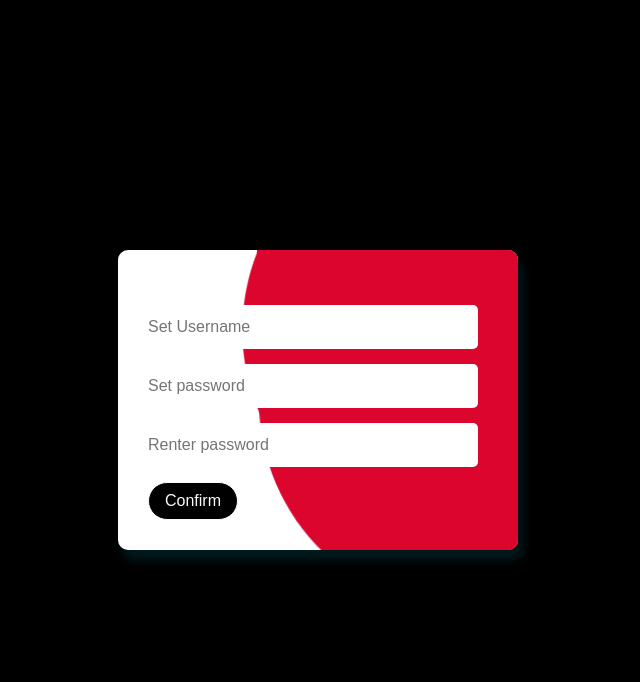
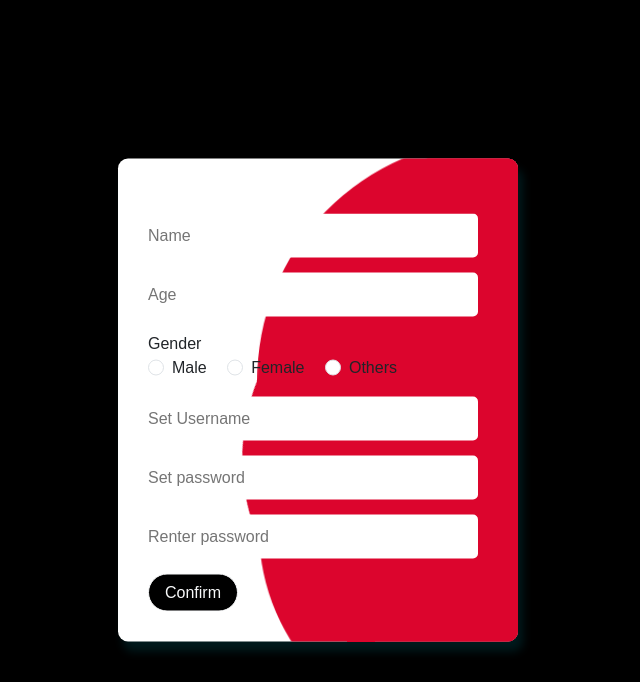
Before and after one commit to Erenyeager31/CrimeHotspotAnalysis, a Django app: page /details in a window 1280 px wide. Shown: the top 682 px of the page, without its empty margins (322-962 px from the left). Run offline with Django 4.2, Linux system fonts and the light colour scheme.

Commit message:
Update details.html

```diff
--- a/templates/details.html
+++ b/templates/details.html
@@ -31,21 +31,33 @@
 
   <body>
     <div class="container">
-      <form class="login">
-        <input type="text" placeholder="Set Username" />
-        <input type="text" placeholder="Set password" />
-        <input type="password" placeholder="Renter password" />
-        <button
-          type="button"
-          id="submit_button"
-          class="btn btn-outline-light rounded-pill px-3"
-          style="background-color: black"
-          onmouseover="changeColor_Verify(true)"
-          onmouseout="changeColor_Verify(false)"
-        >
-          Confirm
-        </button>
-      </form>
-    </div>
+    <form class="login">
+        <input type="text" placeholder="Name">
+          <input type="number" placeholder="Age">
+            <label for="gender">Gender</label>
+            <div class="gender">
+                <div class="form-check form-check-inline">
+                    <input class="form-check-input" type="radio" name="inlineRadioOptions" id="inlineRadio1"
+                        value="option1">
+                    <label class="form-check-label" for="inlineRadio1">Male</label>
+                </div>
+                <div class="form-check form-check-inline">
+                    <input class="form-check-input" type="radio" name="inlineRadioOptions" id="inlineRadio2"
+                        value="option2">
+                    <label class="form-check-label" for="inlineRadio2">Female</label>
+                </div>
+                <div class="form-check form-check-inline">
+                    <input class="form-check-input" type="radio" name="inlineRadioOptions" id="inlineRadio3"
+                        value="option3">
+                    <label class="form-check-label" for="inlineRadio3">Others</label>
+                </div>
+            </div>
+        <input type="text" placeholder="Set Username">
+        <input type="text" placeholder="Set password">
+        <input type="password" placeholder="Renter password">
+        <button type="button" id="submit_button" class="btn btn-outline-light rounded-pill px-3" style="background-color: black;"
+        onmouseover="changeColor_Verify(true)" onmouseout="changeColor_Verify(false)">Confirm</button>
+    </form>
+</div>
   </body>
 </html>
```
